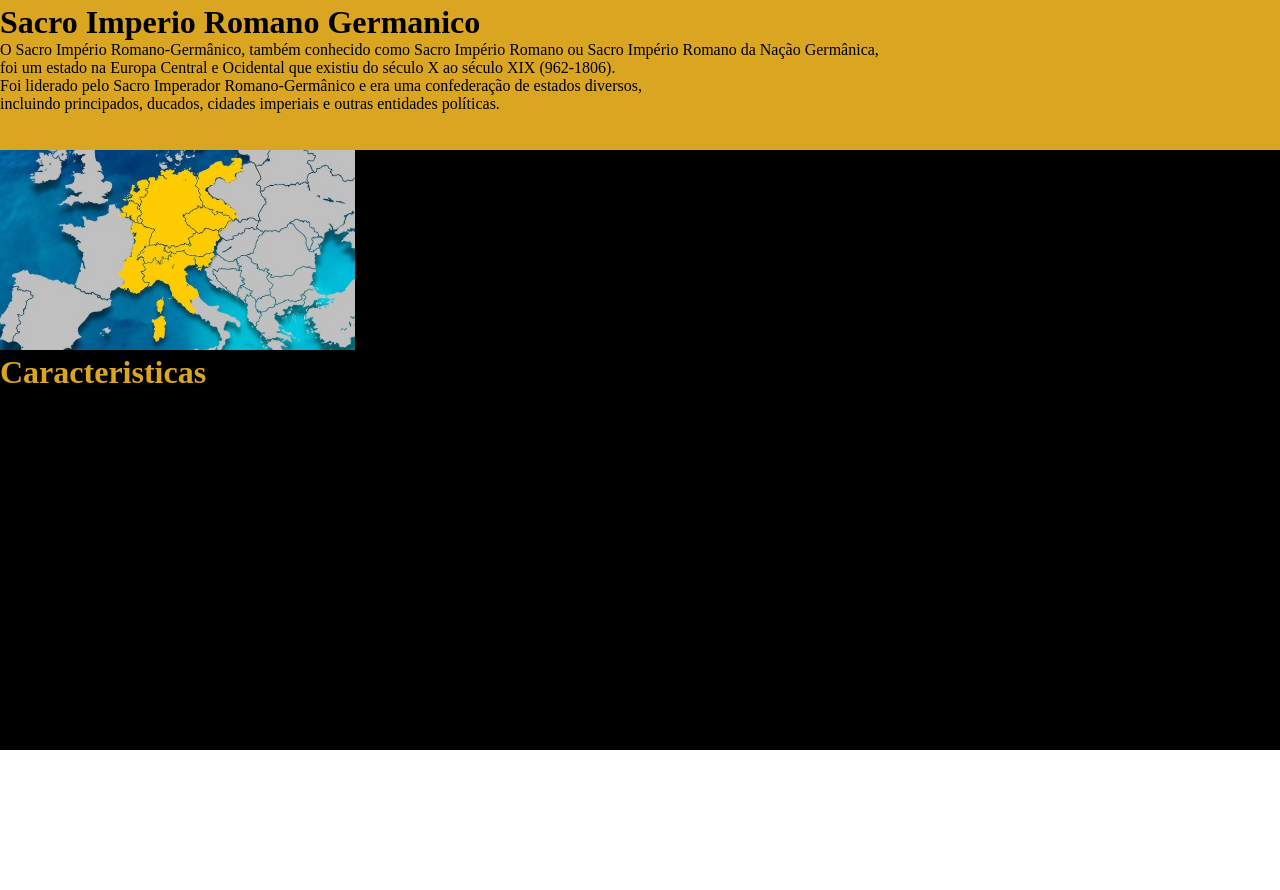
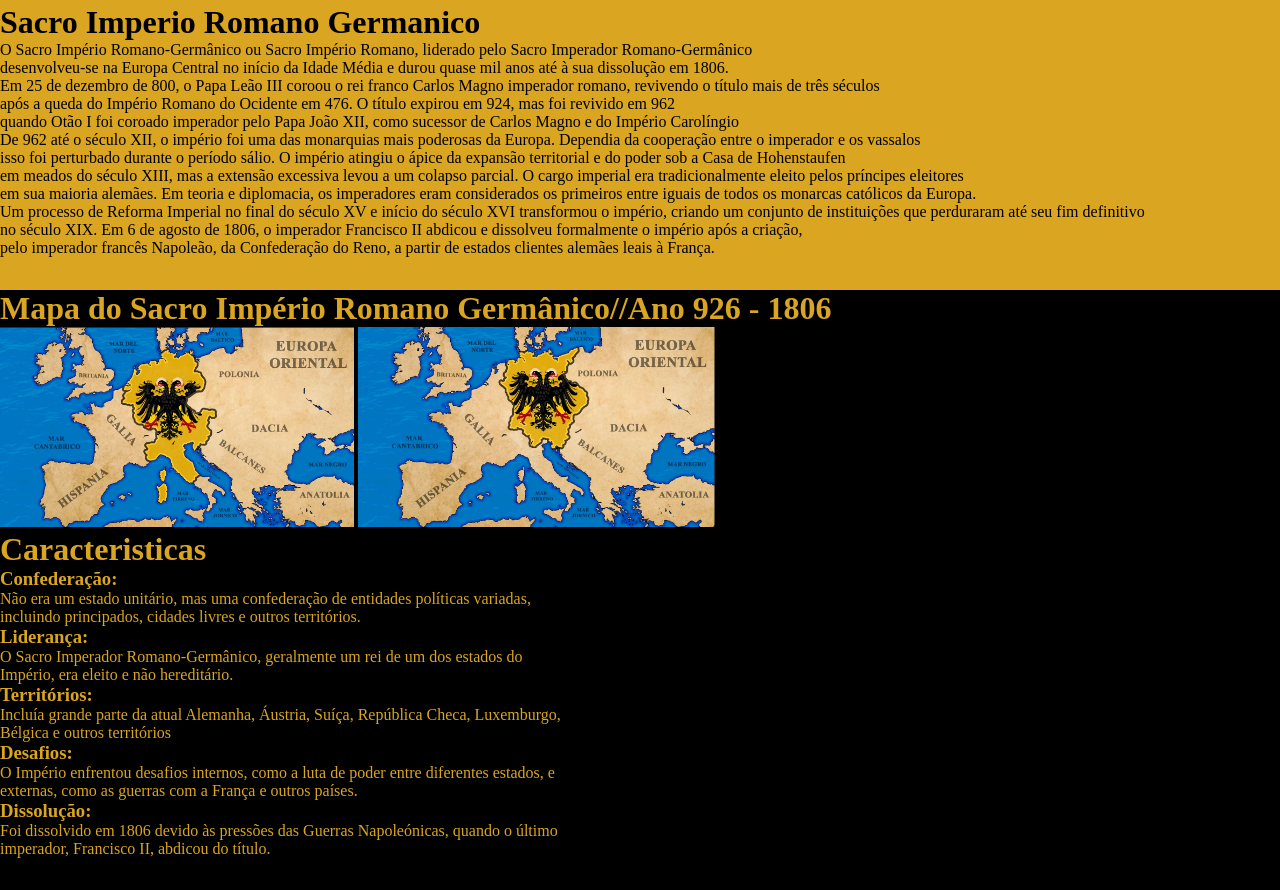
Before and after one commit to vitoralexandreeggers/primeiro_css, a plain HTML site: page index.html in a window 1280 px wide. Shown: the part 800-1690 px from the top of the page. Before the commit the page ends 1550 px from the top, so only its background shows below. Drawn offline with Linux system fonts and the light colour scheme.

Commit message:
Add files via upload

```diff
--- a/index.html
+++ b/index.html
@@ -3,7 +3,7 @@
 <head>
     <meta charset="UTF-8">
     <meta name="viewport" content="width=device-width, initial-scale=1.0">
-    <title>titulobom</title>
+    <title>sacroimperio</title>
     <link rel="stylesheet" href="style.css">
 </head>
 <body>
@@ -13,14 +13,39 @@
     <main>
          <img class="rei" src="imagens/Magno.jpg" alt="rei">
         <h1>Sacro Imperio Romano Germanico</h1>
-        <p>O Sacro Império Romano-Germânico, também conhecido como Sacro Império Romano ou Sacro Império Romano da Nação Germânica,</p>
-        <p>foi um estado na Europa Central e Ocidental que existiu do século X ao século XIX (962-1806).</p>
-        <p>Foi liderado pelo Sacro Imperador Romano-Germânico e era uma confederação de estados diversos,</p>
-        <p>incluindo principados, ducados, cidades imperiais e outras entidades políticas. </p>
+<p>O Sacro Império Romano-Germânico ou Sacro Império Romano, liderado pelo Sacro Imperador Romano-Germânico</p>
+<p>desenvolveu-se na Europa Central no início da Idade Média e durou quase mil anos até à sua dissolução em 1806.</p>
+<p>Em 25 de dezembro de 800, o Papa Leão III coroou o rei franco Carlos Magno imperador romano, revivendo o título mais de três séculos</p>
+<p>após a queda do Império Romano do Ocidente em 476. O título expirou em 924, mas foi revivido em 962</p>
+<p>quando Otão I foi coroado imperador pelo Papa João XII, como sucessor de Carlos Magno e do Império Carolíngio</p>
+<p>De 962 até o século XII, o império foi uma das monarquias mais poderosas da Europa. Dependia da cooperação entre o imperador e os vassalos</p>
+<p>isso foi perturbado durante o período sálio. O império atingiu o ápice da expansão territorial e do poder sob a Casa de Hohenstaufen</p>
+<p>em meados do século XIII, mas a extensão excessiva levou a um colapso parcial. O cargo imperial era tradicionalmente eleito pelos príncipes eleitores</p>
+<p>em sua maioria alemães. Em teoria e diplomacia, os imperadores eram considerados os primeiros entre iguais de todos os monarcas católicos da Europa.</p>
+<p>Um processo de Reforma Imperial no final do século XV e início do século XVI transformou o império, criando um conjunto de instituições que perduraram até seu fim definitivo</p>
+<p>no século XIX. Em 6 de agosto de 1806, o imperador Francisco II abdicou e dissolveu formalmente o império após a criação,</p>
+<p>pelo imperador francês Napoleão, da Confederação do Reno, a partir de estados clientes alemães leais à França.</p>
     </main>
     <footer>
-          <img class="mapeado" src="imagens/mapa.jpg" alt="mapeado">
-          <h1>Caracteristicas</h1>
+            <h1>Mapa do Sacro Império Romano Germânico//Ano 926 - 1806</h1>
+          <img class="mapeado" src="imagens/mapadoimperio.png" alt="mapeado">
+          <img class="mapeando" src="imagens/mapadoimperioparte2.png" alt="mapeando">
+           <h1>Caracteristicas</h1>
+          <h3>Confederação:</h3>
+          <p>Não era um estado unitário, mas uma confederação de entidades políticas variadas, </p>
+          <p>incluindo principados, cidades livres e outros territórios.</p>
+          <h3>Liderança:</h3>
+          <p>O Sacro Imperador Romano-Germânico, geralmente um rei de um dos estados do</p>
+          <p>Império, era eleito e não hereditário. </p>
+          <h3>Territórios:</h3>
+          <p>Incluía grande parte da atual Alemanha, Áustria, Suíça, República Checa, Luxemburgo,</p>
+          <p>Bélgica e outros territórios</p>
+          <h3>Desafios:</h3>
+    <p>O Império enfrentou desafios internos, como a luta de poder entre diferentes estados, e</p>
+    <p>externas, como as guerras com a França e outros países. </p>
+    <h3>Dissolução:</h3>
+    <p>Foi dissolvido em 1806 devido às pressões das Guerras Napoleónicas, quando o último</p>
+    <p>imperador, Francisco II, abdicou do título. </p>
     </footer>
 </body>
 </html>
--- a/style.css
+++ b/style.css
@@ -1,13 +1,13 @@
 *{
     margin: 0;
-    padding: 0;
+    padding: 2;
 }
 .logotipo{
     height: 300px;
 }
 main{
     background-color: goldenrod;
-    height: 550px;
+    height: 690px;
     color: rgb(0, 0, 0);
 }
 header{
@@ -15,7 +15,7 @@ header{
     height: 400px;
 }
 footer{
-    background-color: rgb(0, 0, 0);
+    background-color: black;
     height: 600px;
     color: goldenrod;
 }
@@ -25,3 +25,6 @@ footer{
 .mapeado{
     height: 200px;
 }
+.mapeando{
+    height: 200px;
+}
```
Also changed, not shown: imagens/mapadoimperio.png (added), imagens/mapadoimperioparte2.png (added).
